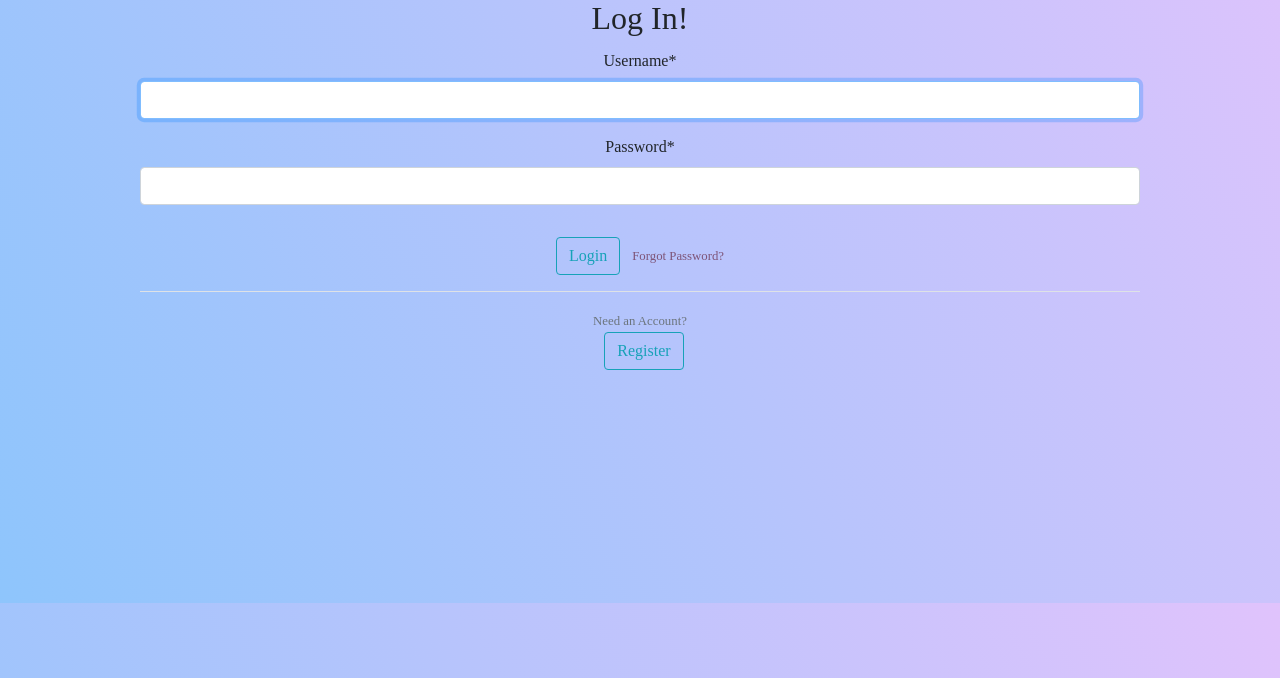
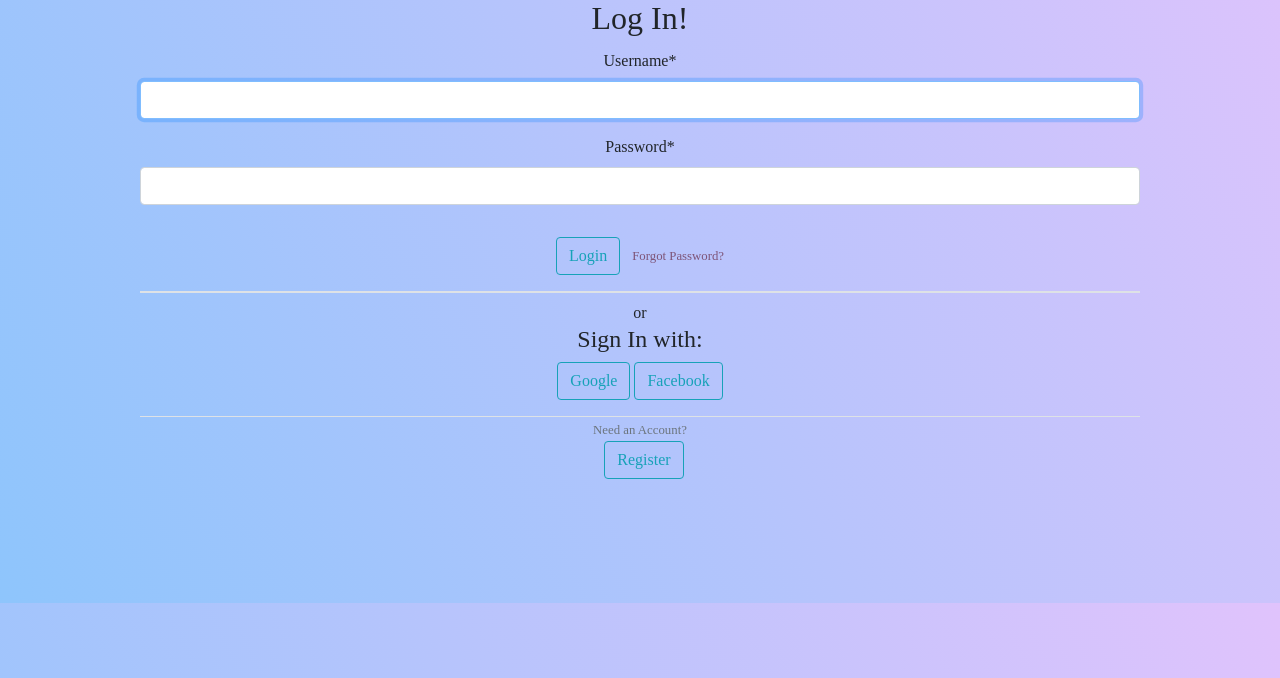
Before and after one commit to pratiksharma8/FoodCodesWebsite, a Django app: page /login/ in a window 1280 px wide. Shown: the part 197-875 px from the top of the page. Run offline with Django 3.2, Linux system fonts and the light colour scheme; some libraries are stand-ins or nearby versions; some web fonts are replaced.

Commit message:
Update login.html

```diff
--- a/website/foodcodes/users/templates/users/login.html
+++ b/website/foodcodes/users/templates/users/login.html
@@ -22,7 +24,13 @@
                 </small>
             </div>
         </form>
-        <div class="border-top pt-3">
+        <div class="border mt-2 mb-2"></div>
+                or
+                <h4>Sign In with:</h4>
+                <a href="{% provider_login_url 'google' %}"><button class="btn btn-outline-info" type="submit">Google</button></a>
+                <a href="{% provider_login_url 'facebook' method='oauth2' %}"><button class="btn btn-outline-info" type="submit">Facebook</button></a>
+
+        <div class="border-top mt-3">
             <small class="text-muted">Need an Account?</small><br>
             <a class="ml-2" href="{% url 'register' %}"><button class="btn btn-outline-info" type="submit">Register</button></a>
         </div>
```
Also changed, not shown: other parts of website/foodcodes/users/templates/users/login.html (+2 -0 lines).
